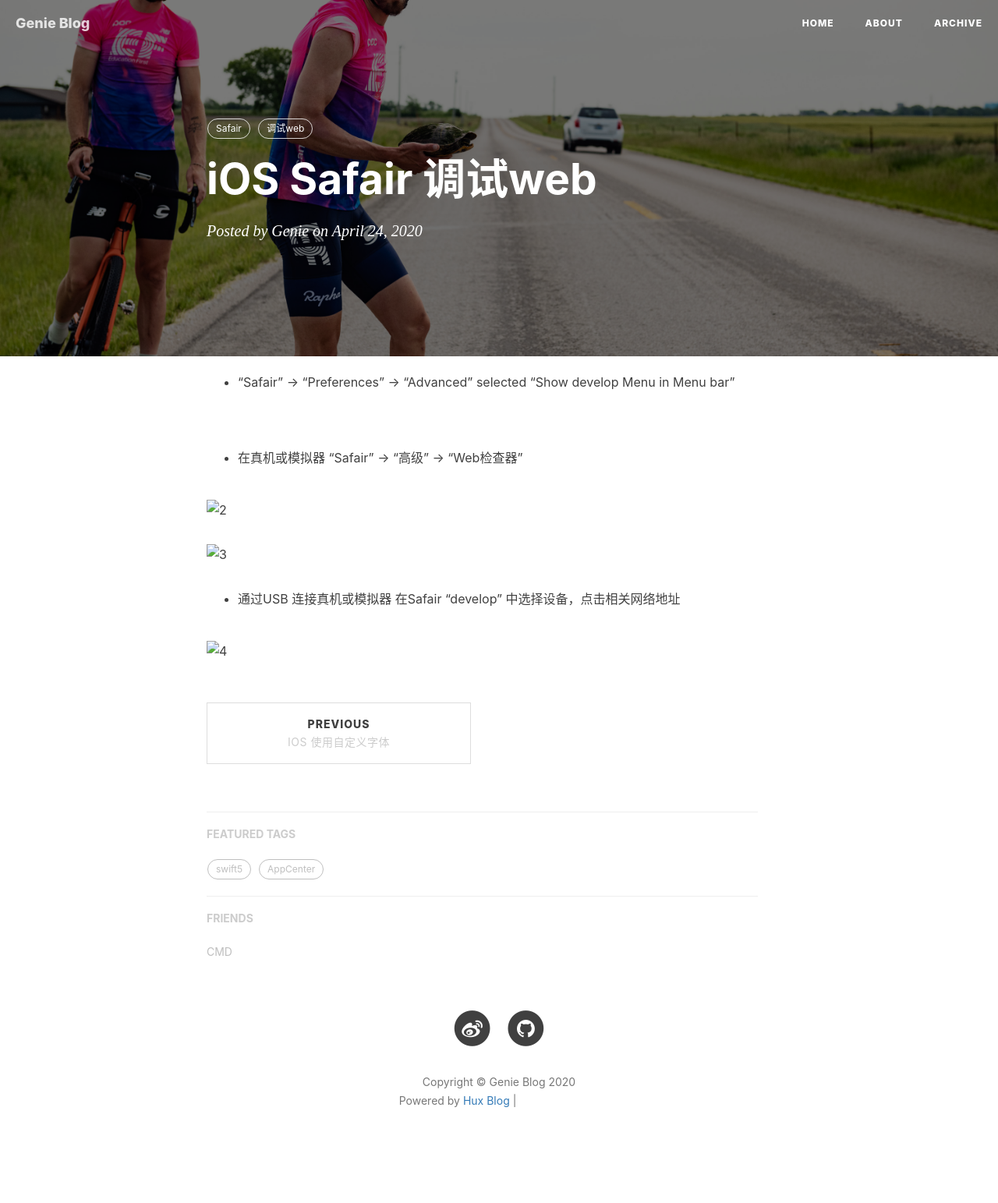
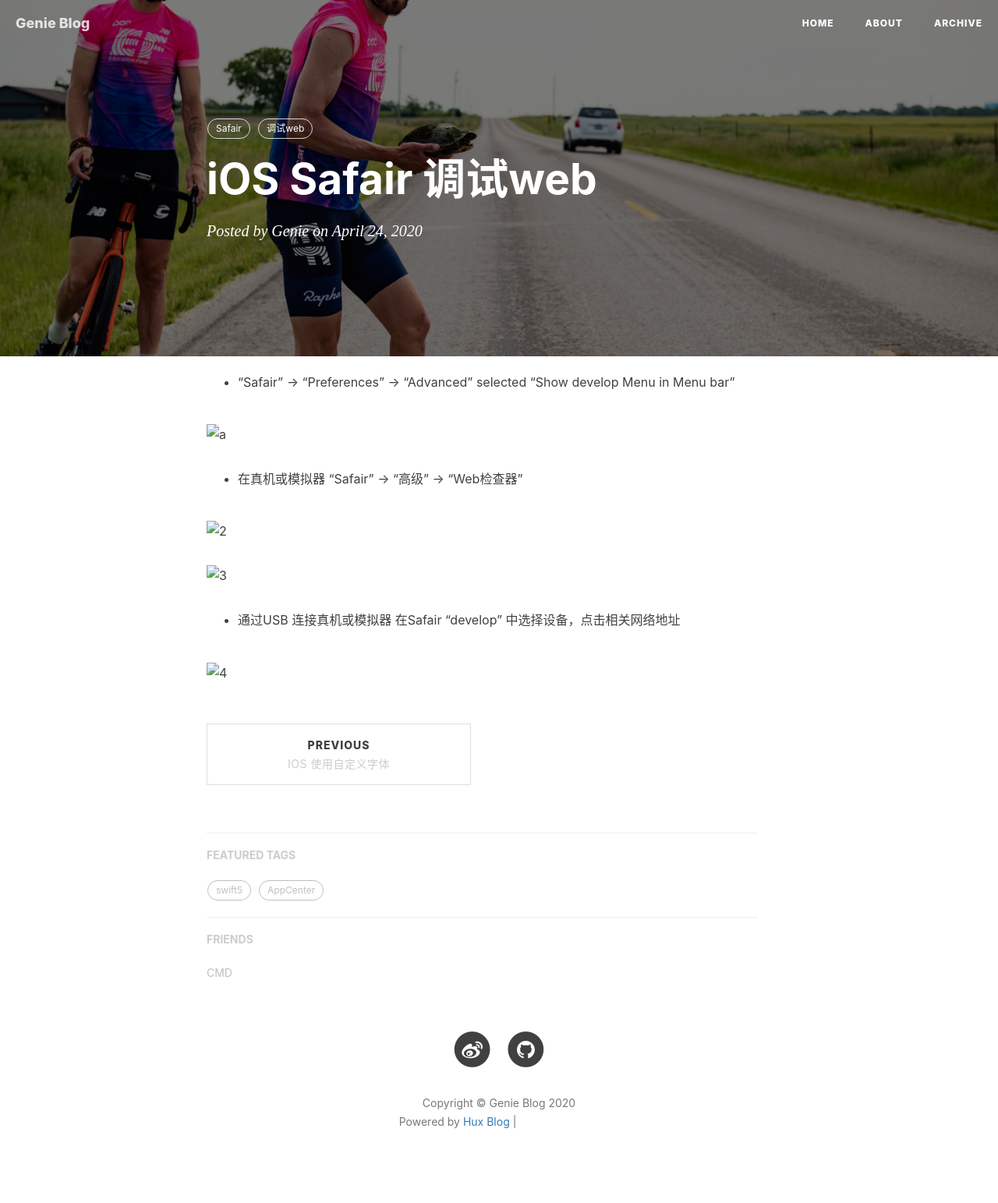
Before and after one commit to Gensun/Gensun.github.io, a Jekyll site: the page built from _posts/2020-04-24-Safair-Launch-Web.md, in a window 1280 px wide. Shown: the whole page at 78% size. Built offline with Jekyll 4.4.1, drawn with Linux system fonts in a browser that asks for light colours; nearby versions of some CDN libraries; comment, search, counter and statistics services are not loaded; a style sheet for code colours, icons or effects is not loaded; before the commit the page ends 1516 px from its top, so only the background shows below that; grey boxes are pictures that could not be loaded.

Commit message:
Safair launch  web

```diff
--- a/_posts/2020-04-24-Safair-Launch-Web.md
+++ b/_posts/2020-04-24-Safair-Launch-Web.md
@@ -12,7 +12,7 @@ tags:
 
 * "Safair" -> "Preferences" -> "Advanced" selected "Show develop Menu in Menu bar"
 
-![](img/WebForTest/1.png)
+![a](img/WebForTest/1.png)
 
 * 在真机或模拟器 "Safair" -> "高级" -> "Web检查器"
 
```
